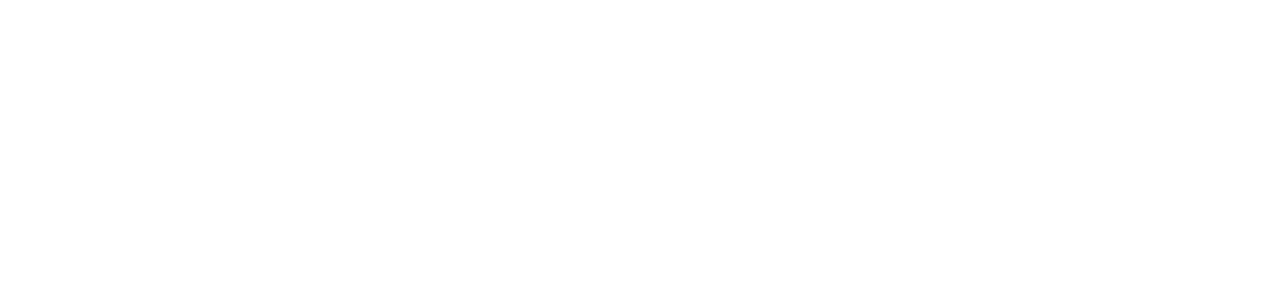
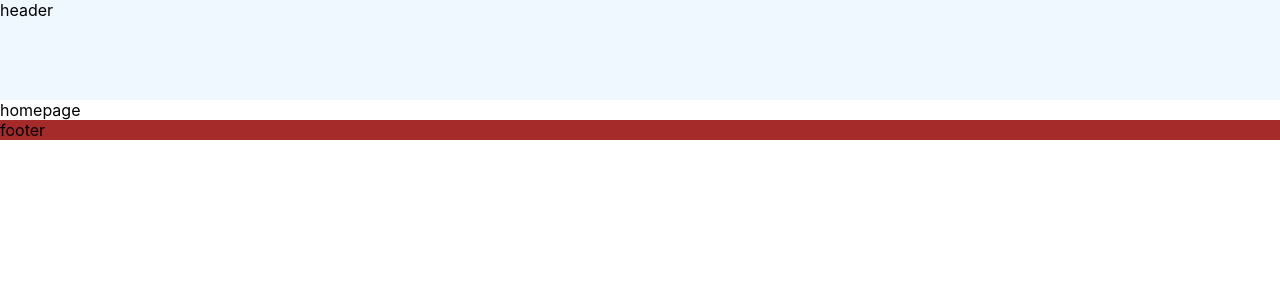
Before and after one commit to someOrganiz/silcode-client, a Next.js app: page / in a window 1280 px wide. Shown: the top 300 px of the page. Built offline with nearby package versions, Linux system fonts and the light colour scheme.

Commit message:
New commit

```diff
--- /dev/null
+++ b/components/footer/Footer.module.css
@@ -0,0 +1,3 @@
+.main {
+  background-color: brown;
+}
--- /dev/null
+++ b/components/footer/Footer.tsx
@@ -0,0 +1,12 @@
+import React from "react";
+import styles from "./Footer.module.css";
+
+const Footer = () => {
+  return (
+    <div className={styles.main}>
+      <div>footer</div>
+    </div>
+  );
+};
+
+export default Footer;
--- /dev/null
+++ b/components/header/Header.module.css
@@ -0,0 +1,4 @@
+.main {
+  background-color: aliceblue;
+  height: 100px;
+}
--- /dev/null
+++ b/components/header/Header.tsx
@@ -0,0 +1,12 @@
+import React from "react";
+import styles from "./Header.module.css";
+
+const Header = () => {
+  return (
+    <div className={styles.main}>
+      <div>header</div>
+    </div>
+  );
+};
+
+export default Header;
--- /dev/null
+++ b/components/layouts/Layout.tsx
@@ -0,0 +1,15 @@
+import React from "react";
+import Footer from "../footer/Footer";
+import Header from "../header/Header";
+
+const Layout = ({ children }) => {
+  return (
+    <>
+      <Header />
+      <main>{children}</main>
+      <Footer />
+    </>
+  );
+};
+
+export default Layout;
--- a/pages/_app.tsx
+++ b/pages/_app.tsx
@@ -1,8 +1,20 @@
-import '../styles/globals.css'
-import type { AppProps } from 'next/app'
+import "../styles/globals.css";
 
-function MyApp({ Component, pageProps }: AppProps) {
-  return <Component {...pageProps} />
+import type { ReactElement, ReactNode } from "react";
+import type { NextPage } from "next";
+import type { AppProps } from "next/app";
+
+type NextPageWithLayout = NextPage & {
+  getLayout?: (page: ReactElement) => ReactNode;
+};
+
+type AppPropsWithLayout = AppProps & {
+  Component: NextPageWithLayout;
+};
+
+export default function MyApp({ Component, pageProps }: AppPropsWithLayout) {
+  // Use the layout defined at the page level, if available
+  const getLayout = Component.getLayout ?? ((page) => page);
+
+  return getLayout(<Component {...pageProps} />);
 }
-
-export default MyApp
--- a/pages/index.tsx
+++ b/pages/index.tsx
@@ -1,14 +1,18 @@
 import type { NextPage } from "next";
 import Head from "next/head";
 import Image from "next/image";
+import { ReactElement } from "react";
+import Layout from "../components/layouts/Layout";
 import styles from "../styles/Home.module.css";
 
-const Home: NextPage = () => {
+export default function Home() {
   return (
     <div>
-      <div></div>
+      <div>homepage</div>
     </div>
   );
+}
+
+Home.getLayout = function getLayout(page: ReactElement) {
+  return <Layout>{page}</Layout>;
 };
-
-export default Home;
```
